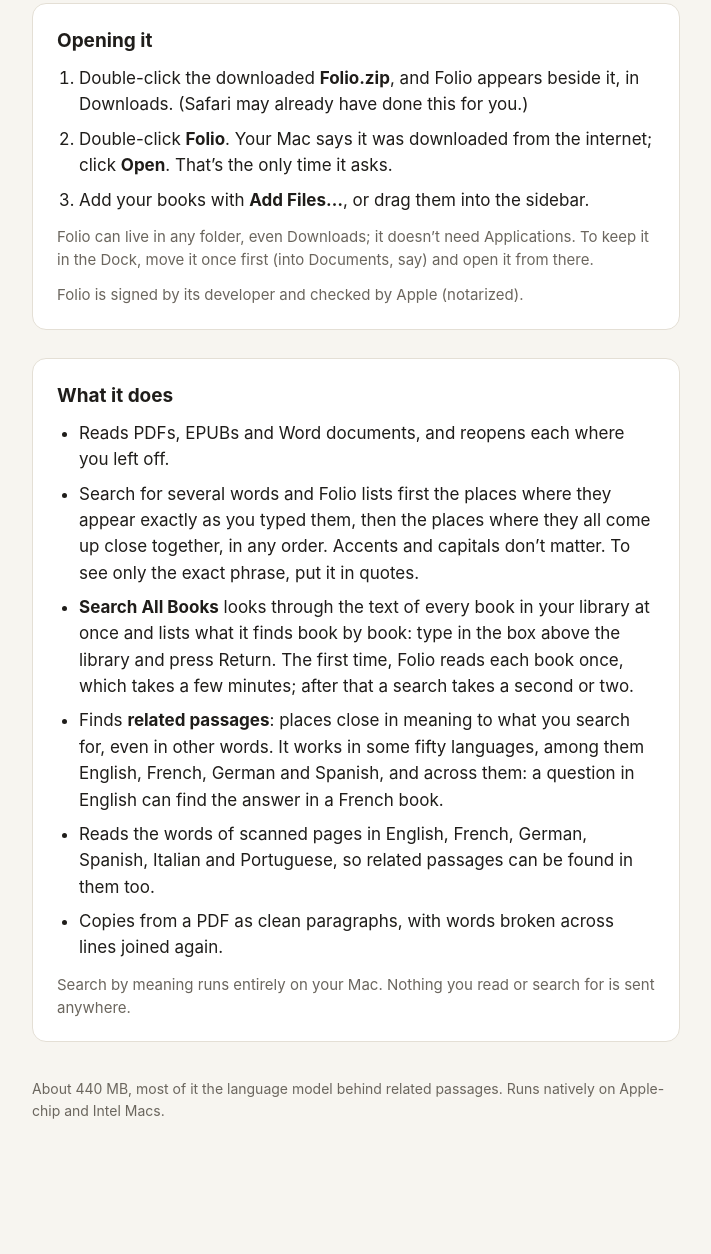
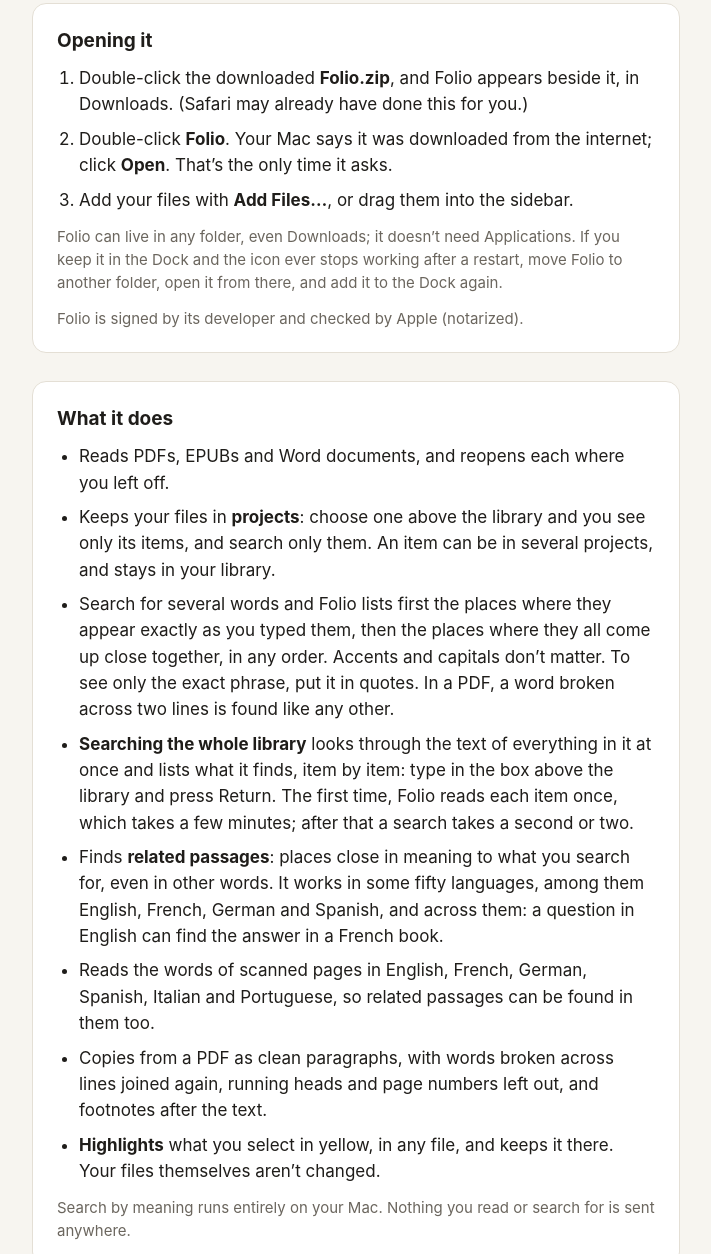
Before and after one commit to hdfinder-tech/folio-download, a plain HTML site: page index.html in a window 1280 px wide. Shown: the part 260-1514 px from the top of the page, without its empty margins (284-995 px from the left). Before the commit the page ends 1445 px from the top, so only its background shows below. Drawn offline with Linux system fonts and the light colour scheme; no server answers.

Commit message:
The download page, as of Folio 2.18

```diff
--- a/index.html
+++ b/index.html
@@ -56,9 +56,9 @@
     <ol>
       <li>Double-click the downloaded <b>Folio.zip</b>, and Folio appears beside it, in Downloads. (Safari may already have done this for you.)</li>
       <li>Double-click <b>Folio</b>. Your Mac says it was downloaded from the internet; click <b>Open</b>. That’s the only time it asks.</li>
-      <li>Add your books with <b>Add Files…</b>, or drag them into the sidebar.</li>
+      <li>Add your files with <b>Add Files…</b>, or drag them into the sidebar.</li>
     </ol>
-    <p class="note">Folio can live in any folder, even Downloads; it doesn’t need Applications. To keep it in the Dock, move it once first (into Documents, say) and open it from there.</p>
+    <p class="note">Folio can live in any folder, even Downloads; it doesn’t need Applications. If you keep it in the Dock and the icon ever stops working after a restart, move Folio to another folder, open it from there, and add it to the Dock again.</p>
     <p class="note">Folio is signed by its developer and checked by Apple (notarized).</p>
   </section>
 
@@ -66,11 +66,13 @@
     <h2>What it does</h2>
     <ul>
       <li>Reads PDFs, EPUBs and Word documents, and reopens each where you left off.</li>
-      <li>Search for several words and Folio lists first the places where they appear exactly as you typed them, then the places where they all come up close together, in any order. Accents and capitals don’t matter. To see only the exact phrase, put it in quotes.</li>
-      <li><b>Search All Books</b> looks through the text of every book in your library at once and lists what it finds book by book: type in the box above the library and press Return. The first time, Folio reads each book once, which takes a few minutes; after that a search takes a second or two.</li>
+      <li>Keeps your files in <b>projects</b>: choose one above the library and you see only its items, and search only them. An item can be in several projects, and stays in your library.</li>
+      <li>Search for several words and Folio lists first the places where they appear exactly as you typed them, then the places where they all come up close together, in any order. Accents and capitals don’t matter. To see only the exact phrase, put it in quotes. In a PDF, a word broken across two lines is found like any other.</li>
+      <li><b>Searching the whole library</b> looks through the text of everything in it at once and lists what it finds, item by item: type in the box above the library and press Return. The first time, Folio reads each item once, which takes a few minutes; after that a search takes a second or two.</li>
       <li>Finds <b>related passages</b>: places close in meaning to what you search for, even in other words. It works in some fifty languages, among them English, French, German and Spanish, and across them: a question in English can find the answer in a French book.</li>
       <li>Reads the words of scanned pages in English, French, German, Spanish, Italian and Portuguese, so related passages can be found in them too.</li>
-      <li>Copies from a PDF as clean paragraphs, with words broken across lines joined again.</li>
+      <li>Copies from a PDF as clean paragraphs, with words broken across lines joined again, running heads and page numbers left out, and footnotes after the text.</li>
+      <li><b>Highlights</b> what you select in yellow, in any file, and keeps it there. Your files themselves aren’t changed.</li>
     </ul>
     <p class="note">Search by meaning runs entirely on your Mac. Nothing you read or search for is sent anywhere.</p>
   </section>
```
